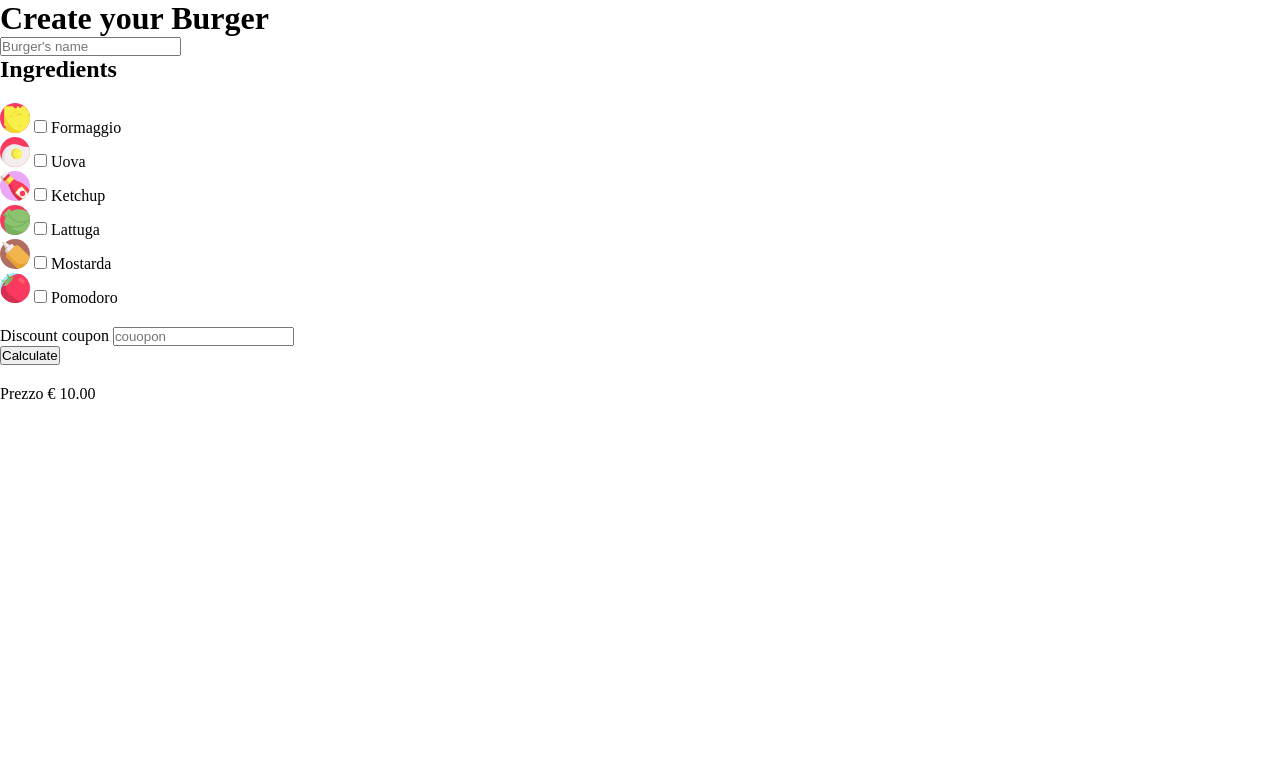
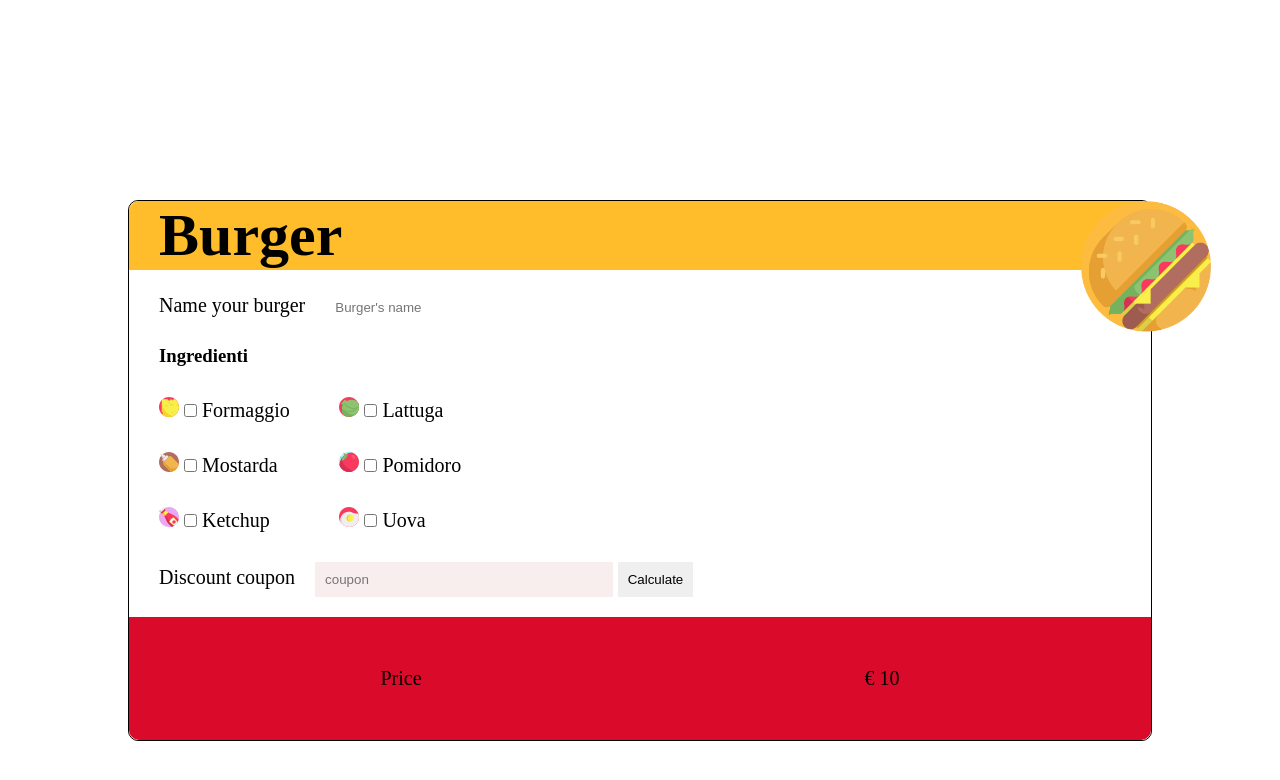
Before and after one commit to Natale90/js-burger, a plain HTML site: page index.html in a window 1280 px wide. Drawn offline with Linux system fonts and the light colour scheme.

Commit message:
refactoring 1

```diff
--- /dev/null
+++ b/css/master.css
@@ -0,0 +1,118 @@
+*{
+  margin: 0;
+  padding: 0;
+  box-sizing: border-box;
+}
+
+header, main, footer{
+  padding-left: 30px;
+}
+
+label{
+  margin-right: 15px;
+}
+
+input{
+  padding: 10px;
+  border: none;
+}
+.container{
+  width: 80%;
+  margin: 200px auto;
+  border: 1px solid black;
+  border-radius: 10px;
+}
+
+li img {
+  width: 20px;
+  height: auto;
+}
+
+.menu_left li,
+.menu_right li{
+  list-style-type: none;
+  font-size: 20px;
+  position: relative;
+}
+
+.menu_right {
+  margin-left: 5%;
+}
+
+header{
+  background-color: #ffbd2c;
+  font-size: 30px;
+  position:relative;
+  border-radius: 10px 10px 0 0;
+}
+
+header img{
+  width: 130px;
+  height: auto;
+  position:absolute;
+  right: -60px;
+  top: 0px;
+  background-position: right;
+}
+
+
+.menu{
+  display: flex;
+}
+
+.b_name_div{
+  margin: 20px 0;
+  font-size: 20px;
+}
+
+li{
+  margin: 30px 0;
+}
+
+.fake_check{
+  position: absolute;
+  top: 3px;
+  left: 23px;
+  display: none;
+}
+
+.fake_check_active{
+  display: block;
+}
+
+.fake_check .fa-check-square{
+  background-color: lightgreen;
+}
+
+/* .menu_left > li:checked .fake_check{
+  display:block;
+} */
+
+#coupon_area{
+  font-size: 20px;
+}
+
+#coupon_code{
+  width: 30%;
+  background-color: #f9eeee;
+  border:none;
+}
+
+#price_area{
+  margin: 20px 0;
+  display: flex;
+  justify-content: space-around;
+}
+
+#calculate_button{
+  padding: 10px;
+  border: none;
+}
+
+footer{
+  font-size: 20px;
+  margin: 20px 0 0 0;
+  padding: 30px;
+  background-color: #da0b2a;
+  border-radius: 0 0 10px 10px;
+}
--- a/css/style.css
+++ /dev/null
@@ -1,20 +0,0 @@
-*{
-  margin:0;
-  padding:0;
-  box-sizing: border-box;
-}
-
-
-img{
-  width: 30px;
-}
-
-ul{
-  list-style-type: none;
-  margin: 20px 0;
-}
-
-
-footer{
-  padding: 20px 0;
-}
--- a/index.html
+++ b/index.html
@@ -3,93 +3,111 @@
   <head>
     <meta charset="utf-8">
 
-    <!-- link to main stylesheet -->
-    <link rel="stylesheet" href="css/style.css">
-    <title>Vreate your own burger</title>
+    <!-- link to fontawsome cdn -->
+    <link rel="stylesheet" href="https://cdnjs.cloudflare.com/ajax/libs/font-awesome/5.15.2/css/all.min.css" integrity="sha512-HK5fgLBL+xu6dm/Ii3z4xhlSUyZgTT9tuc/hSrtw6uzJOvgRr2a9jyxxT1ely+B+xFAmJKVSTbpM/CuL7qxO8w==" crossorigin="anonymous" />
+    <!-- link to main css stylesheet -->
+    <link rel="stylesheet" href="css/master.css">
+    <title>burger che passione</title>
   </head>
+
+
   <body>
-
    <div class="container">
 
      <header>
-        <h1>Create your Burger</h1>
+       <h1 id="title" >Burger</h1>
+       <img src="img/burger-top.png" alt="">
      </header>
 
+
      <main>
-          <input id="burger_name" type="text" name="burgername" value="" placeholder="Burger's name">
-          <h2>Ingredients</h2>
+        <div class="b_name_div">
+          <label for="burger_name">Name your burger</label>
+          <input id="burger_name" type="text" name="burger_name" value="" placeholder="Burger's name">
+        </div>
 
+       <h3>Ingredienti</h3>
+       <div class="menu">
+
+         <div class="menu_left">
            <ul>
-            <li>
-              <img src="img/cheese.svg" alt="formaggio">
-              <input id="formaggio" class="Ingredients" type="checkbox" name="" data-price="2">
-              Formaggio
+             <li class="column">
+               <img src="img/cheese.svg" alt="">
+               <input class="ingredients" id="Formaggio" type="checkbox" name="" data-price="2">
+               <div class="fake_check"><i class="far fa-check-square"></i></div>
+               <span>Formaggio</span>
              </li>
 
-            <li>
-              <img src="img/fried-egg.svg" alt="uova">
-              <input id="uova" class="Ingredients" type="checkbox" name="" data-price="3">
-              Uova
+             <li class="column">
+               <img src="img/mustard.svg" alt="">
+               <input class="ingredients" id="Mostarda" type="checkbox" name="" data-price="3">
+               <span>Mostarda</span>
              </li>
 
-            <li>
-              <img src="img/ketchup.svg" alt="ketchup">
-              <input id="ketchup" class="Ingredients" type="checkbox" name="" data-price="1">
-              Ketchup
-            </li>
-
-            <li>
-              <img src="img/lettuce.svg" alt="lattuga">
-              <input id="lattuga"class="Ingredients" type="checkbox" name="" data-price="2">
-              Lattuga
-            </li>
-
-            <li>
-              <img src="img/mustard.svg" alt="fmostarda">
-              <input id="mostarda"class="Ingredients" type="checkbox" name="" data-price="1">
-              Mostarda
-            </li>
-
-            <li>
-              <img src="img/tomato.svg" alt="pomodoro">
-              <input id="pomodoro"class="Ingredients" type="checkbox" name="" data-price="3">
-              Pomodoro
+             <li class="column">
+               <img src="img/ketchup.svg" alt="">
+               <input class="ingredients"id="Ketchup" type="checkbox" name="" data-price="2">
+               <span>Ketchup</span>
              </li>
            </ul>
 
-          <div class="">
-            <label for="coupon">Discount coupon</label>
-            <input id="burger-coupon" type="text" name="coupon" value="" placeholder="couopon">
          </div>
 
-          <button id="calculate" type="button" name="button">Calculate</button>
+         <div class="menu_right">
+           <li class="column">
+             <img src="img/lettuce.svg" alt="">
+             <input class="ingredients" id="Lattuga" type="checkbox" name="" data-price="4">
+             <span>Lattuga</span>
+           </li>
+
+           <li class="column">
+             <img src="img/tomato.svg" alt="">
+             <input class="ingredients"id="Pomidoro" type="checkbox" name="" data-price="3">
+             <span>Pomidoro</span>
+           </li>
+
+           <li class="column">
+             <img src="img/fried-egg.svg" alt="">
+             <input class="ingredients"id="Uova" type="checkbox" name="" data-price="4">
+             <span>Uova</span>
+           </li>
+         </div>
+
+       </div>
+
+        <div id="coupon_area">
+          <label for="coupon">Discount coupon</label>
+          <input id="coupon_code" type="text" name="coupon" value="" placeholder="coupon">
+          <button id="calculate_button" type="button" name="button">Calculate</button>
+        </div>
+
 
      </main>
 
+
      <footer>
+        <div id="price_area">
 
           <span>
-            Prezzo
+            Price
           </span>
 
           <span>
-
             <span>
               &euro;
             </span>
 
-            <span id="prezzo">
-              10.00
+            <span id="prezzo" >
+              10
+            </span>
           </span>
 
-          </span>
-        </footer>
         </div>
 
+     </footer>
 
+   </div> <!-- fine deò container -->
 
-
-    <!-- link to main Javascript file -->
     <script src="js/script.js" type="text/javascript"></script>
   </body>
 </html>
--- a/js/script.js
+++ b/js/script.js
@@ -1,73 +1,71 @@
-var calculateBtn = document.getElementById("calculate");
 
+//aggancio il bottone "calculate_botton" dell'html alla variabile "calculateBtn" in js
+var calculateBtn = document.getElementById("calculate_button");
 
-var burgerName = document.getElementById("burger_name").value;
+var coupons = ["coupon1", "coupon2", "coupon3", "coupon4"];
+var finalPrice;
+var ingredients = document.getElementsByClassName("column");
 calculateBtn.addEventListener("click", function(){
 
-  if(burgerName.length < 1){
+  //estraggo il valore dell'input "burger_name" dall'html".
+  var burgerName = document.getElementById("burger_name").value;
 
-    alert("Inserisci il nome del panino");
+  if (burgerName.length < 1){
+
+    alert("Inserire il nome del panino")
   } else {
 
-    var prezzoFinale = 10;
+    finalPrice = 10;
+    var checkboxes = document.getElementsByClassName("ingredients");
 
-    var ingredientsList = document.getElementsByClassName("Ingredients");
-    // console.log(ingredientsList);
-    for (var i = 0; i < ingredientsList.length; i++){
+    for (var i = 0; i < checkboxes.length; i++){
 
-      var listItem = ingredientsList[i];
-      var ischecked = listItem.checked;
-      var price = parseInt(listItem.dataset.price);
-      console.log(listItem, ischecked);
+      var singolCheckBox = checkboxes[i];
+      var isChecked = singolCheckBox.checked;
 
-      if (ischecked){
+      if (isChecked){
 
-        prezzoFinale += price;
+        var price = parseInt(singolCheckBox.dataset.price);
+        finalPrice += price;
+
       }
+    }
 
+    var clietCoupon = document.getElementById("coupon_code").value;
 
+    if (coupons.includes(clietCoupon)){
 
+      finalPrice = finalPrice - (finalPrice * 20 / 100);
     }
 
 
-    var coupons = [
-      "asdtre",
-      "cgftrn",
-      "mnblkj"
-    ];
-
-    var clietCoupon = document.getElementById("burger-coupon").value;
-    console.log(clietCoupon);
-    for (i = 0; i < coupons.length; i++){
-
-      var couponAccepted = coupons[i];
-      if(couponAccepted == clietCoupon){
-
-        prezzoFinale = prezzoFinale - prezzoFinale * 0.2;
-      }
-    }
-
   }
 
-  document.getElementById("prezzo").innerHTML = prezzoFinale;
-  console.log(listItem, ischecked, prezzoFinale);
+  var spanPrice = document.getElementById("prezzo");
+  spanPrice.innerHTML = finalPrice;
 
 })
 
-var lis = document.getElementsByTagName("li");
-console.log(lis);
+for (var i = 0; i < ingredients.length;i++){
 
-for(i = 0; i < lis.length; i++){
+    var ingredient = ingredients[i];
 
-  var li = lis[i];
+    ingredient.addEventListener('click', function(){
 
-  li.addEventListener("click", function(){
+      var item = (this);
+      var input = item.children[1];
 
-    var clicked = this;
-    var clickedChildrens = clicked.children;
-    var checkbox = clickedChildrens[1];
-    checkbox.checked = !checkbox.checked;
+      input.checked = !input.checked;
 
-    console.log(this.children[1], clickedChildrens[1]);
-  })
+      // ----- still don't know how to show the fake check------------
+      var fakeCheck = document.getElementsByClassName('fake_check');
+      if(input.checked){
+
+        fakeCheck.addClass('fake_check_active');
+      } else {
+
+        fake_check.removeClass('fake_check_active')
+      }
+      // --------------------------------------------------------------
+    })
 }
```
Lines whose indentation alone changed are shown as unchanged.
